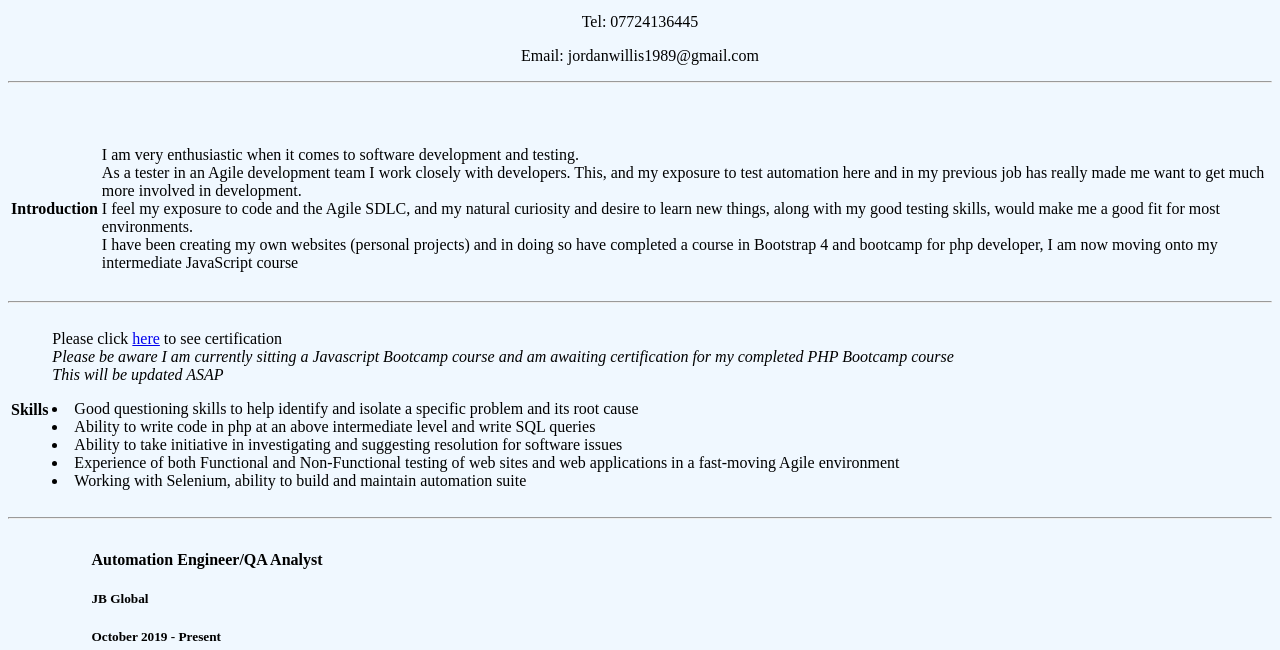
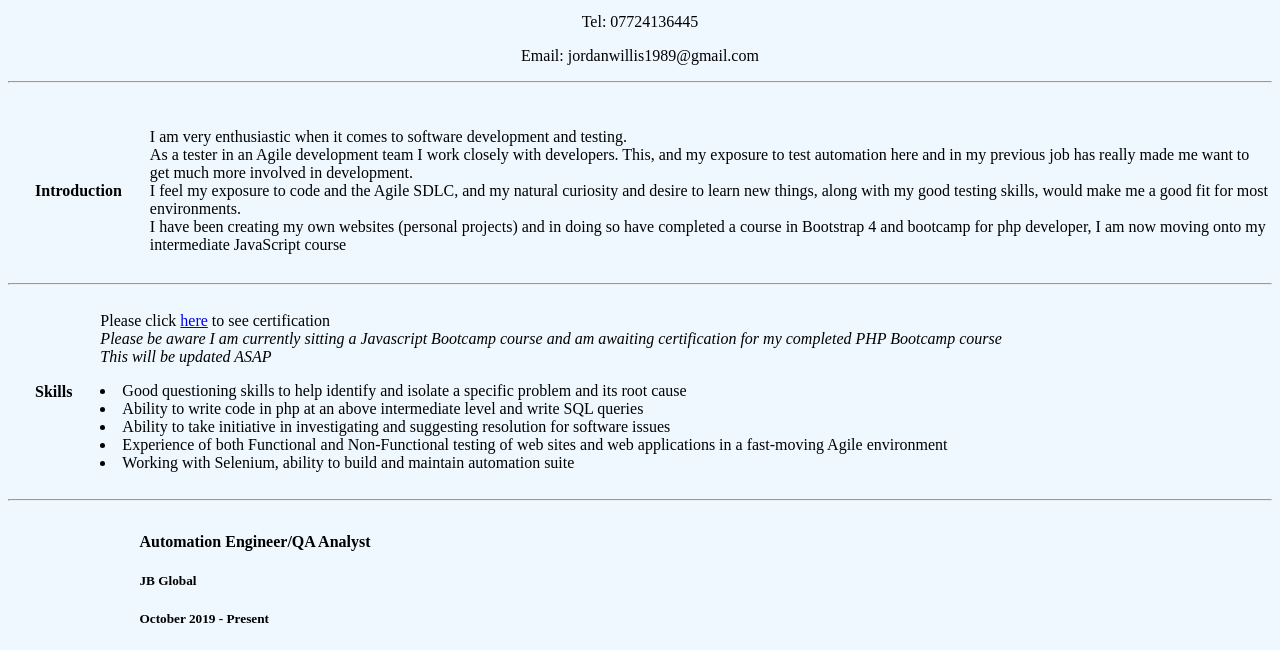
Before and after one commit to jordo1704/CV, a plain HTML site: page index.html in a window 1280 px wide. Shown: the part 101-751 px from the top of the page. Drawn offline with Linux system fonts and the light colour scheme.

Commit message:
Changing padding AGAIN

```diff
--- a/index.html
+++ b/index.html
@@ -9,9 +9,15 @@
   body {
     background-color: aliceblue;
   }
-  span {
-    padding: 50px;
+
+  th {
+    padding: 25px;
   }
+
+  link:hover{
+    color: green;
+  }
+
   .center {
   display: block;
   margin-left: auto;
@@ -38,7 +44,6 @@
      <p>Email: jordanwillis1989@gmail.com</p><hr><br>
   </div>
 
-  <span>
   <table>
     <tr>
     <th>Introduction</th>
@@ -128,6 +133,6 @@ My duties included working closely with the development team as the primary test
 </table>
 <img src="Dottie.JPG" class="box" alt="Dorothy the dog"></img><br>
 <p class="center">And introducing Dorothy the victorian bulldog, she is ugly (like her owner)</p>
-</span>
+
 </body>
 </html>
```
